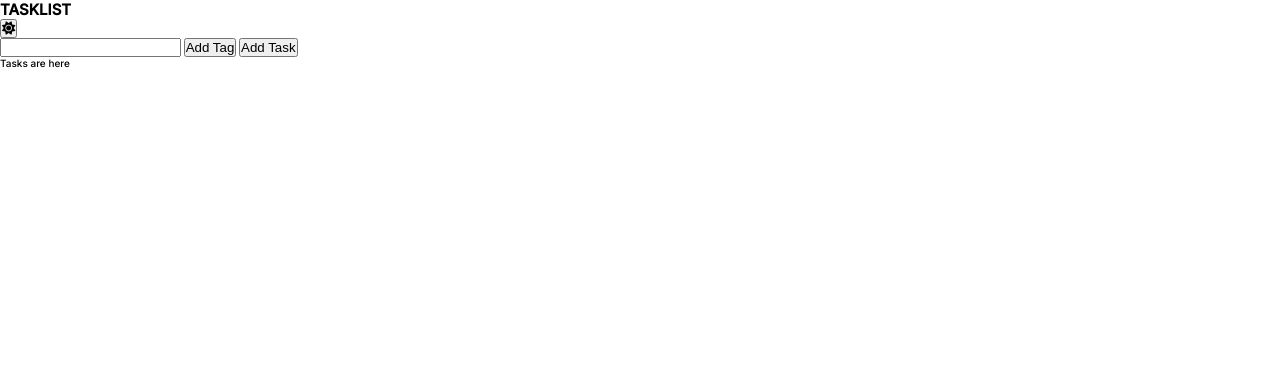
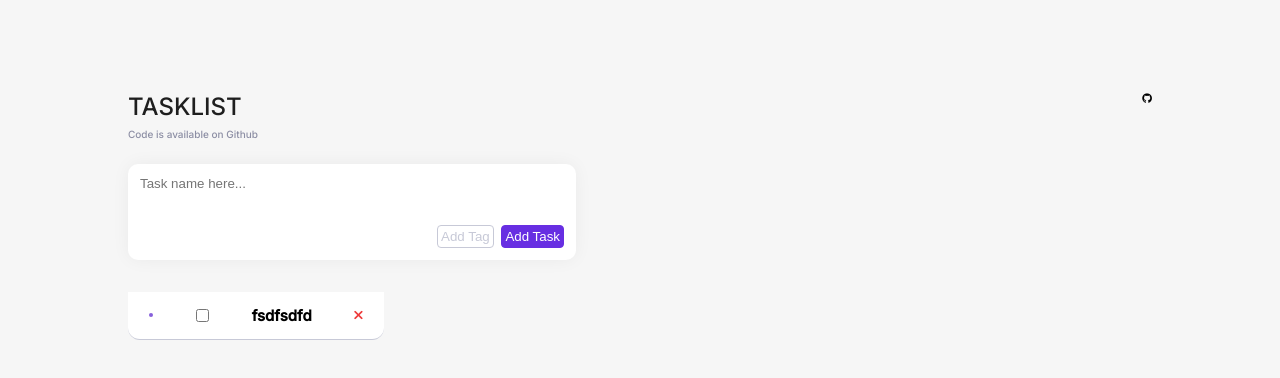
Before and after one commit to Ruchiket100/tasklistVanilla, a plain HTML site: page index.html in a window 1280 px wide. Drawn offline with Linux system fonts and the light colour scheme.

Commit message:
style added

```diff
--- a/index.html
+++ b/index.html
@@ -32,19 +32,29 @@
     </section>
     <!-- Header -->
     <section class="section-header">
-        <h1>TASKLIST</h1>
-        <button class="theme-changer"><i class="fa-solid fa-sun"></i></button>
+        <div class="header-div">
+            <div>
+                <h1>TASKLIST</h1>
+                <p>Code is available on Github</p>
+            </div>
+            <a href="https://github.com/Ruchiket100/tasklistVanilla"><i class="fa-brands fa-github"></i></a>
+        </div>
         <!-- <i class="fa-solid fa-moon"></i> -->
     </section>
     <!-- Input Section -->
     <section class="section-input">
-        <input type="text" class="task-input">
-        <button class="tag-btn">Add Tag</button>
-        <button class="add-btn">Add Task</button>
+        <input type="text" class="task-input" required placeholder="Task name here...">
+        <div class="input-btn-div">
+            <button class="tag-btn">Add Tag</button>
+            <button class="add-btn">Add Task</button>
+        </div>
     </section>
     <!-- tasks section -->
     <section class="section-tasks">
-        Tasks are here
+        <div class="task-div">
+            <h4></h4><input class="check-box" type="checkbox">
+            <h1>fsdfsdfd</h1><button class="del-btn"><i class="fa-solid fa-xmark"></i></button>
+        </div>
     </section>
     <script src="./app.js"></script>
 </body>
--- a/style.css
+++ b/style.css
@@ -1,3 +1,9 @@
+/* colors -
+    primary - #672EE2;
+    secondary - #DCC7FF;
+    shades - #1E1E1E #8C8EA4 #C7C9D7 #F6F6F6 #FFFF
+*/
+
 * {
     margin: 0;
     padding: 0;
@@ -6,13 +12,151 @@
 
 body {
     font-family: 'Inter', sans-serif;
+    background-color: #F6F6F6;
 }
 
 html {
     font-size: 62.5%;
+
 }
+
 /* header Section */
+.section-header {
+    margin-top: 9.2rem;
+    width: 100%;
+}
 
+.header-div {
+    width: 80%;
+    margin: 0 auto;
+    margin-bottom: 2.4rem;
+    display: flex;
+    justify-content: space-between;
+}
+
+.header-div h1 {
+    font-size: 2.4rem;
+    font-weight: 500;
+    color: #1E1E1E;
+}
+
+.header-div p {
+    line-height: 1.05;
+    margin-top: 0.8rem;
+    color: #8C8EA4;
+}
+
+.header-div a {
+    /* background-color: transparent; */
+    border: none;
+    cursor: pointer;
+}
+
+a,
+a:hover,
+a:focus,
+a:active {
+    text-decoration: none;
+    color: inherit;
+}
+
+
+/* Section input */
+.section-input {
+    margin-left: 10%;
+    margin-bottom: 3.2rem;
+    padding: 1.2rem;
+    width: 35%;
+    height: 9.6rem;
+    border-radius: 1rem;
+    display: flex;
+    flex-direction: column;
+    justify-content: space-between;
+    background-color: #FFFF;
+    box-shadow: 0px 0px 18px rgba(0, 0, 0, 0.05);
+}
+
+.section-input input {
+    outline: none;
+    border: none;
+    -webkit-appearance: none;
+    color: #1E1E1E;
+    font-weight: 200;
+}
+
+.input-btn-div {
+    align-self: flex-end;
+}
+
+.tag-btn,
+.add-btn {
+    padding: 0.3rem;
+    border-radius: 0.4rem;
+    cursor: pointer;
+}
+
+.tag-btn {
+    color: #C7C9D7;
+    background-color: white;
+    border: 1px solid #C7C9D7;
+}
+
+.tag-btn:hover,
+.tag-btn:active {
+    background: #eaebf2;
+}
+
+.add-btn {
+    background-color: #672EE2;
+    color: white;
+    border: 1px solid #672EE2;
+    margin-left: 0.5rem;
+}
+
+.add-btn:hover,
+.add-btn:active {
+    background-color: #5d1cea;
+}
+
+/* tasks show section */
+.task-div {
+    display: flex;
+    background-color: white;
+    height: 4.8rem;
+    border-bottom: 1px solid #C7C9D7;
+    justify-content: space-around;
+    align-items: center;
+    width: 20%;
+    margin-left: 10%;
+}
+
+.task-div h4 {
+    background: #8760db;
+    padding: 0.2rem;
+    border-radius: 2px;
+    color: white;
+    font-weight: 200;
+}
+
+.task-div:first-child {
+    border-radius: 1.2rem 1.2rem 0 0;
+}
+
+.task-div:last-child {
+    border-radius: 0 0 1.2rem 1.2rem;
+}
+
+.task-div .del-btn {
+    cursor: pointer;
+    background-color: transparent;
+    color: rgb(238, 58, 58);
+    outline: none;
+    border: none;
+}
+
+.task-div .del-btn:hover{
+    color: rgb(239, 33, 33);
+}
 
 i,
 svg {
```
